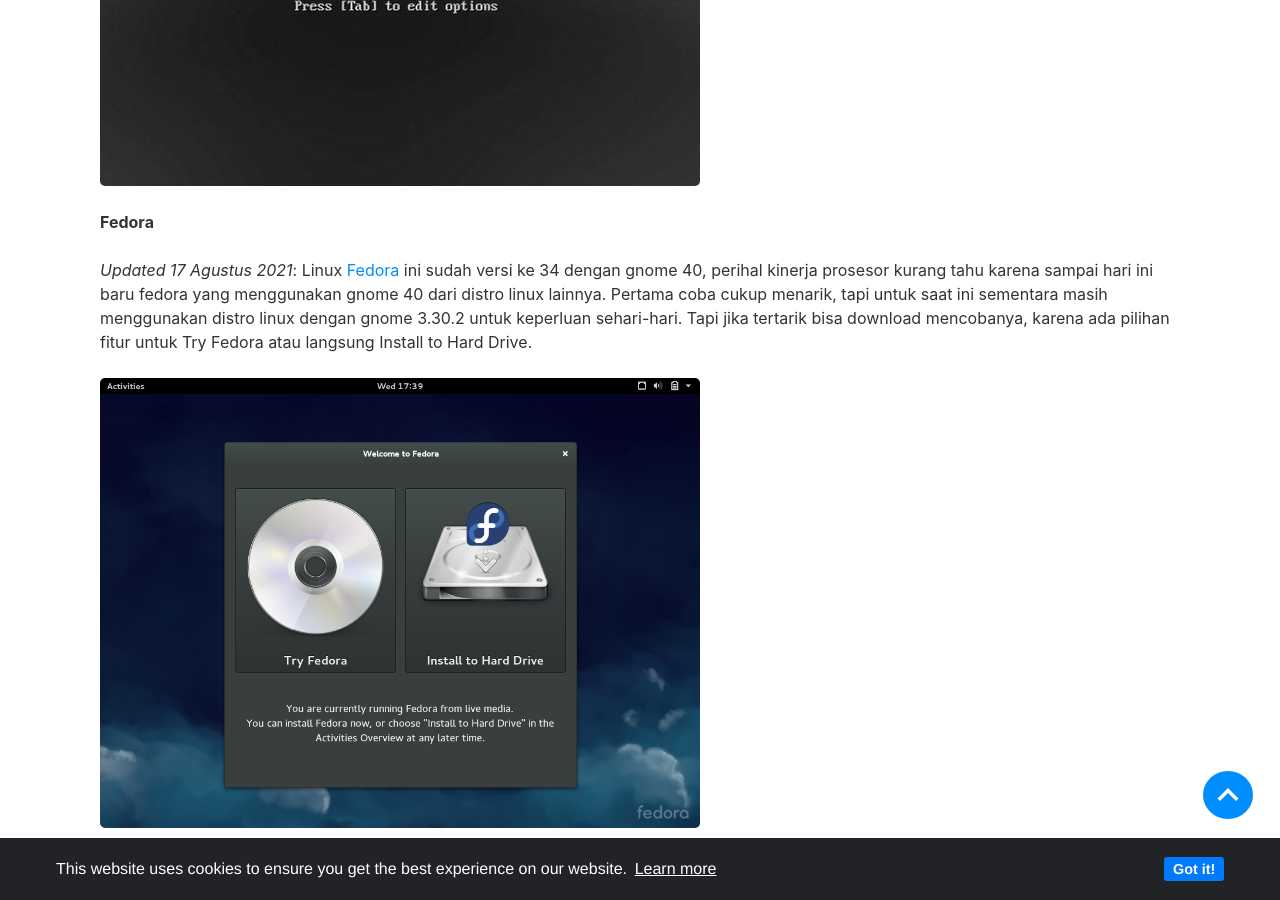
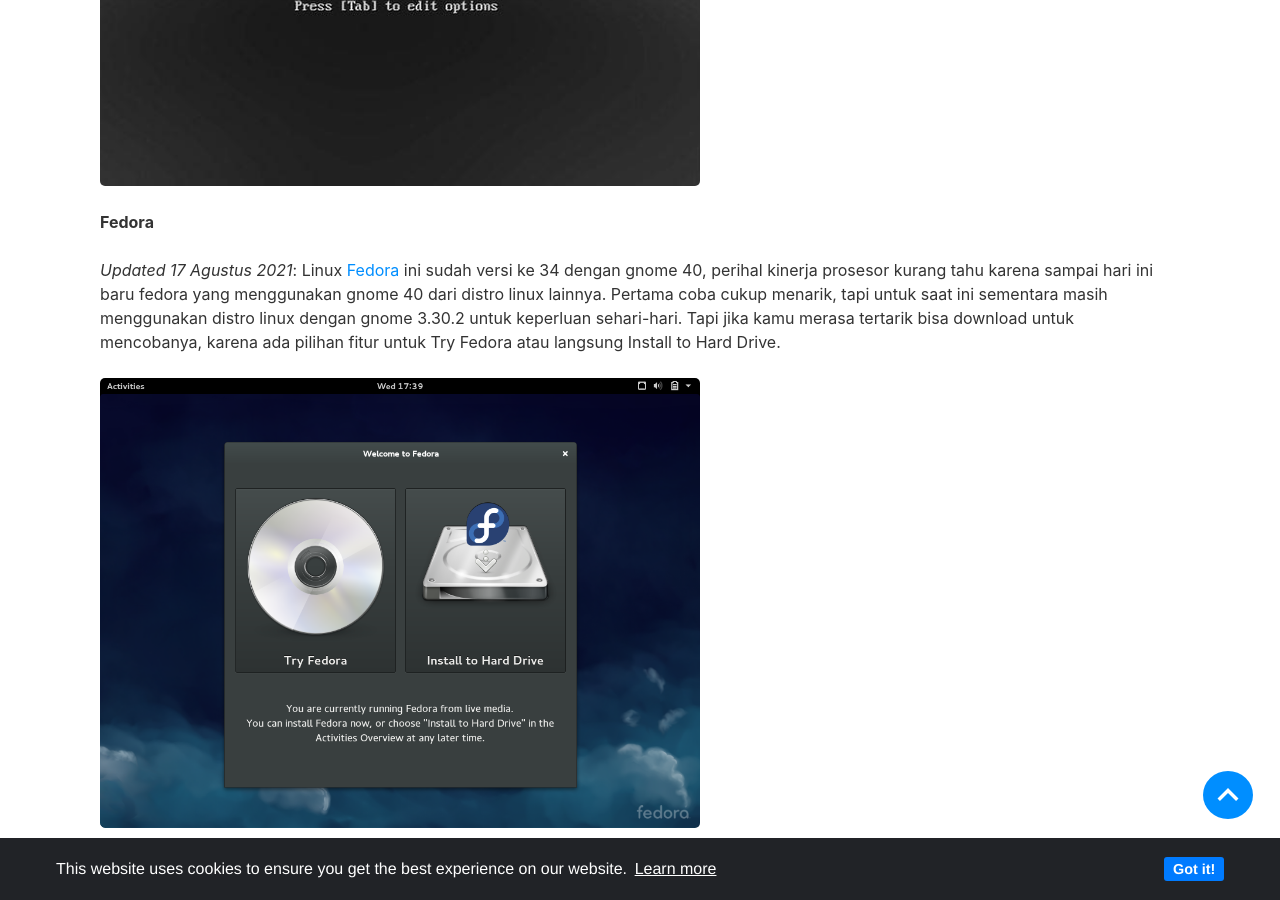
Before and after one commit to mohamadrido/blog, a Jekyll site: the page built from _posts/2016-10-19-kumpulan-distro-linux-yang-bisa-dicoba-untuk-ketahui-kinerja-prosesor-sebelum-install.md, in a window 1280 px wide and 900 px high, scrolled down 2045 px. Built offline with Jekyll 4.4.1, drawn with Linux system fonts in a browser that asks for light colours; nearby versions of some CDN libraries; our own code applies the rules of GitHub Pages for plain Markdown files.

Commit message:
Update 2016-10-19-kumpulan-distro-linux-yang-bisa-dicoba-untuk-ketahui-kinerja-prosesor-sebelum-install.md

```diff
--- a/_posts/2016-10-19-kumpulan-distro-linux-yang-bisa-dicoba-untuk-ketahui-kinerja-prosesor-sebelum-install.md
+++ b/_posts/2016-10-19-kumpulan-distro-linux-yang-bisa-dicoba-untuk-ketahui-kinerja-prosesor-sebelum-install.md
@@ -23,7 +23,7 @@
 <br />
 <b>Fedora</b><br />
 <br />
-<i>Updated 17 Agustus 2021</i>: Linux <a style="color: #008eff;" href="https://getfedora.org/">Fedora</a> ini sudah versi ke 34 dengan gnome 40, perihal kinerja prosesor kurang tahu karena sampai hari ini baru fedora yang menggunakan gnome 40 dari distro linux lainnya. Pertama coba cukup menarik, tapi untuk saat ini sementara masih menggunakan distro linux dengan gnome 3.30.2 untuk keperluan sehari-hari. Tapi jika tertarik bisa download mencobanya, karena ada pilihan fitur untuk Try Fedora atau langsung Install to Hard Drive.<br />
+<i>Updated 17 Agustus 2021</i>: Linux <a style="color: #008eff;" href="https://getfedora.org/">Fedora</a> ini sudah versi ke 34 dengan gnome 40, perihal kinerja prosesor kurang tahu karena sampai hari ini baru fedora yang menggunakan gnome 40 dari distro linux lainnya. Pertama coba cukup menarik, tapi untuk saat ini sementara masih menggunakan distro linux dengan gnome 3.30.2 untuk keperluan sehari-hari. Tapi jika kamu merasa tertarik bisa download untuk mencobanya, karena ada pilihan fitur untuk Try Fedora atau langsung Install to Hard Drive.<br />
 <br />
 <img class="img-post" src="{{site.baseurl}}/assets/images/fedora-live-cd-start.png">
 <br />
```
